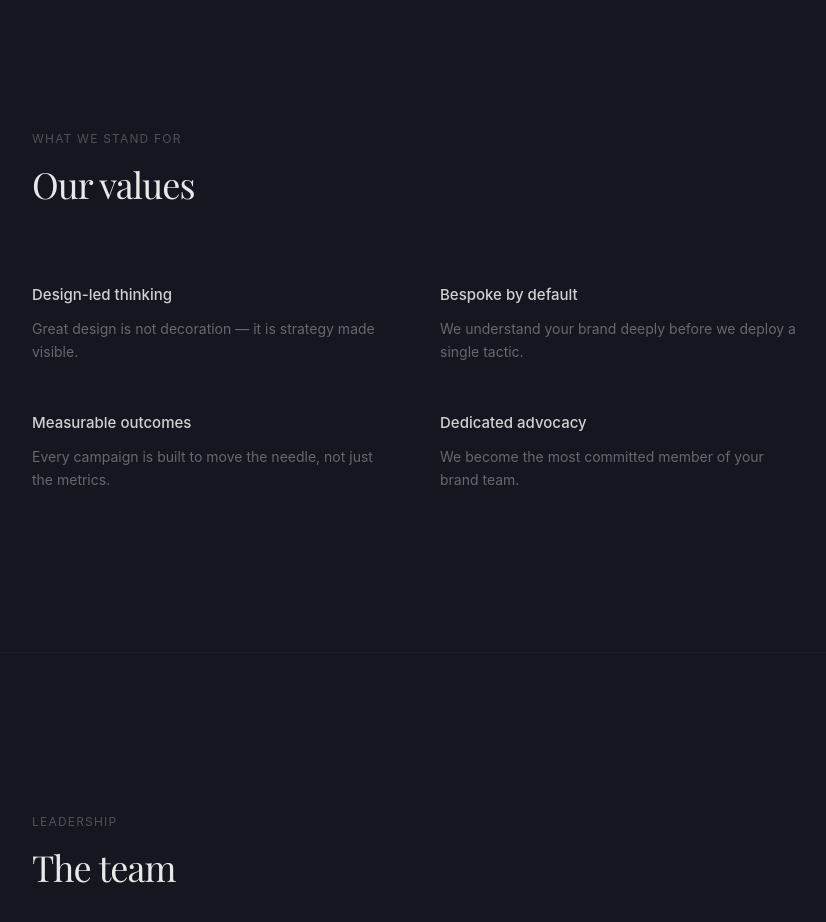
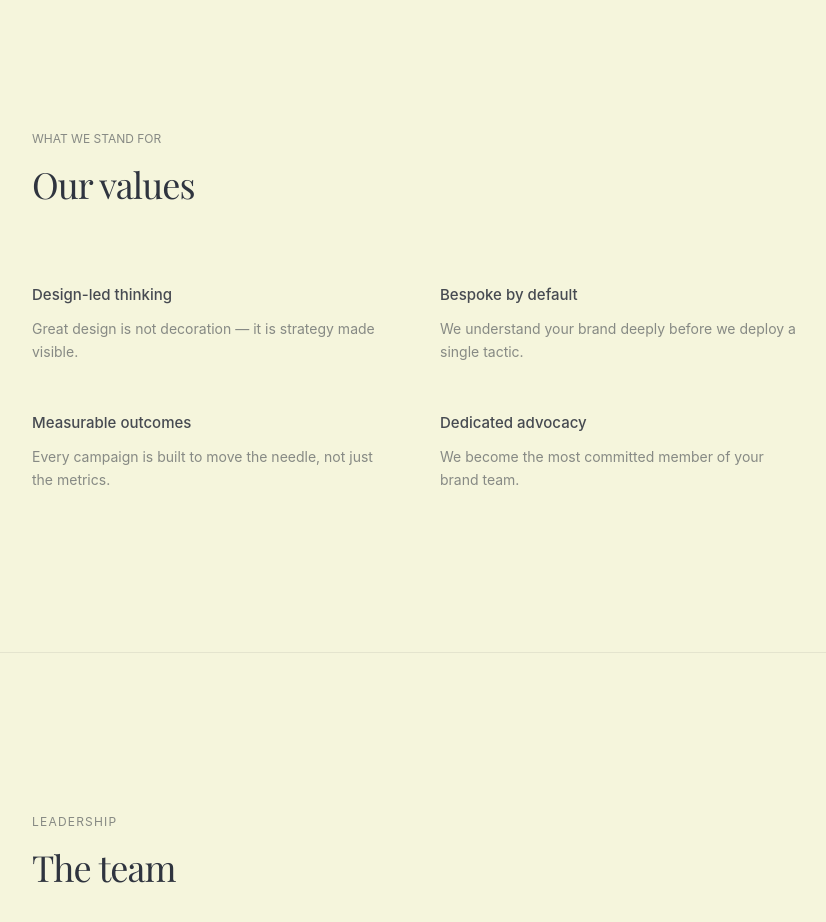
Before and after one commit to Neev2507/bluecrest, a Next.js app: page /about in a window 1280 px wide. Shown: the part 1220-2142 px from the top of the page, without its empty margins (224-1050 px from the left). Built offline with nearby package versions, Linux system fonts and the light colour scheme; a web font is replaced by a local one.

Commit message:
changed styline

```diff
--- a/app/about/page.tsx
+++ b/app/about/page.tsx
@@ -34,19 +34,19 @@ function AboutNav() {
 
   return (
     <nav className={`fixed top-0 left-0 right-0 z-50 transition-all duration-500 ${
-      scrolled ? "bg-[#14171f]/90 backdrop-blur-xl border-b border-white/[0.05]" : "bg-transparent"
+      scrolled ? "bg-[#F5F5DC]/90 backdrop-blur-xl border-b border-[#1a1f2e]/[0.08]" : "bg-transparent"
     }`}>
       <div className="mx-auto max-w-5xl px-6">
         <div className="flex h-16 items-center justify-between">
-          <Link href="/" className="font-serif text-lg text-white/90 tracking-tight">Bluecrest</Link>
+          <Link href="/" className={`font-serif text-lg tracking-tight transition-colors duration-500 ${scrolled ? "text-[#1a1f2e]/90" : "text-white/90"}`}>Bluecrest</Link>
           <div className="hidden lg:flex items-center gap-8">
-            <Link href="/" className="text-[13px] text-white/40 hover:text-white/80 transition-colors duration-200">Home</Link>
-            <Link href="/about" className="text-[13px] text-white/80 transition-colors duration-200">About</Link>
+            <Link href="/" className={`text-[13px] transition-colors duration-200 ${scrolled ? "text-[#1a1f2e]/40 hover:text-[#1a1f2e]/80" : "text-white/40 hover:text-white/80"}`}>Home</Link>
+            <Link href="/about" className={`text-[13px] transition-colors duration-200 ${scrolled ? "text-[#1a1f2e]/80" : "text-white/80"}`}>About</Link>
           </div>
-          <button onClick={scrollToContact} className="hidden lg:inline-flex items-center px-4 py-2 text-[13px] text-white/60 border border-white/[0.1] rounded-full transition-all duration-200 hover:border-white/25 hover:text-white/90">
+          <button onClick={scrollToContact} className={`hidden lg:inline-flex items-center px-4 py-2 text-[13px] rounded-full transition-all duration-200 ${scrolled ? "text-[#1a1f2e]/60 border border-[#1a1f2e]/[0.12] hover:border-[#1a1f2e]/25 hover:text-[#1a1f2e]/90" : "text-white/60 border border-white/[0.1] hover:border-white/25 hover:text-white/90"}`}>
             Get in touch
           </button>
-          <button onClick={() => setIsOpen(!isOpen)} className="flex h-9 w-9 items-center justify-center rounded-full lg:hidden hover:bg-white/[0.04] transition-colors" aria-label="Toggle menu">
+          <button onClick={() => setIsOpen(!isOpen)} className={`flex h-9 w-9 items-center justify-center rounded-full lg:hidden transition-colors ${scrolled ? "hover:bg-[#1a1f2e]/[0.06]" : "hover:bg-white/[0.04]"}`} aria-label="Toggle menu">
             <div className="flex h-4 w-5 flex-col items-center justify-center gap-[5px]">
               <span className={`h-[1px] bg-white/50 transition-all duration-300 ${isOpen ? "w-5 translate-y-[6px] rotate-45" : "w-5"}`} />
               <span className={`h-[1px] bg-white/50 transition-all duration-300 ${isOpen ? "w-0 opacity-0" : "w-5"}`} />
@@ -55,7 +55,7 @@ function AboutNav() {
           </button>
         </div>
       </div>
-      <div className={`fixed inset-0 top-16 bg-[#14171f] transition-all duration-300 lg:hidden ${isOpen ? "opacity-100 pointer-events-auto" : "opacity-0 pointer-events-none"}`}>
+      <div className={`fixed inset-0 top-16 bg-[#1a1f2e] transition-all duration-300 lg:hidden ${isOpen ? "opacity-100 pointer-events-auto" : "opacity-0 pointer-events-none"}`}>
         <div className="flex flex-col items-center gap-6 px-6 py-10">
           <Link href="/" onClick={() => setIsOpen(false)} className="text-lg text-white/60 hover:text-white">Home</Link>
           <Link href="/about" onClick={() => setIsOpen(false)} className="text-lg text-white/80">About</Link>
@@ -70,9 +70,9 @@ export default function About() {
   return (
     <div>
       <AboutNav />
-      <main className="min-h-screen bg-[#14171f]">
+      <main className="min-h-screen bg-[#F5F5DC]">
 
-        <section className="relative pt-44 pb-40 px-6">
+        <section className="relative pt-44 pb-40 px-6 bg-[#1a1f2e]">
           <div className="mx-auto max-w-3xl text-center">
             <p className="text-[13px] text-white/30 mb-8 tracking-widest uppercase">About Us</p>
             <h1 className="font-serif text-4xl sm:text-5xl lg:text-6xl text-white/90 leading-[1.15] tracking-tight text-balance">
@@ -81,51 +81,51 @@ export default function About() {
           </div>
         </section>
 
-        <section className="px-6 py-40 border-t border-white/[0.04]">
+        <section className="px-6 py-40 border-t border-[#1a1f2e]/[0.08]">
           <div className="mx-auto max-w-3xl">
-            <p className="text-[12px] text-white/25 mb-4 tracking-widest uppercase">Our story</p>
+            <p className="text-[12px] text-[#1a1f2e]/50 mb-4 tracking-widest uppercase">Our story</p>
             <div className="space-y-6">
-              <p className="text-[16px] leading-relaxed text-white/60">
+              <p className="text-[16px] leading-relaxed text-[#1a1f2e]/70">
                 Bluecrest Media is a full-service digital media and marketing agency incorporated in September 2025 and headquartered in India. Founded on the conviction that great design, compelling content, and technical excellence must operate in concert, we partner with businesses across sectors to build purposeful, high-impact digital presences.
               </p>
-              <p className="text-[16px] leading-relaxed text-white/40">
+              <p className="text-[16px] leading-relaxed text-[#1a1f2e]/50">
                 We offer an integrated suite of services spanning social media management, content strategy, website development, and search engine optimisation — each executed with a commitment to creativity, precision, and measurable outcomes.
               </p>
-              <p className="text-[16px] leading-relaxed text-white/40">
+              <p className="text-[16px] leading-relaxed text-[#1a1f2e]/50">
                 Bluecrest Media operates on a bespoke model, prioritising a deep understanding of each client's brand identity and business objectives before deploying strategy. The result is not merely digital visibility, but meaningful engagement that translates into bottom-line results.
               </p>
             </div>
           </div>
         </section>
 
-        <section className="px-6 py-40 border-t border-white/[0.04]">
+        <section className="px-6 py-40 border-t border-[#1a1f2e]/[0.08]">
           <div className="mx-auto max-w-3xl">
-            <p className="text-[12px] text-white/25 mb-4 tracking-widest uppercase">What we stand for</p>
-            <h2 className="font-serif text-3xl sm:text-4xl text-white/90 tracking-tight mb-20">Our values</h2>
+            <p className="text-[12px] text-[#1a1f2e]/50 mb-4 tracking-widests uppercase">What we stand for</p>
+            <h2 className="font-serif text-3xl sm:text-4xl text-[#1a1f2e]/90 tracking-tight mb-20">Our values</h2>
             <div className="grid sm:grid-cols-2 gap-12">
               {values.map((value) => (
                 <div key={value.title}>
-                  <h3 className="text-[15px] font-medium text-white/80 mb-3">{value.title}</h3>
-                  <p className="text-[14px] leading-relaxed text-white/35">{value.description}</p>
+                  <h3 className="text-[15px] font-medium text-[#1a1f2e]/80 mb-3">{value.title}</h3>
+                  <p className="text-[14px] leading-relaxed text-[#1a1f2e]/50">{value.description}</p>
                 </div>
               ))}
             </div>
           </div>
         </section>
 
-        <section className="px-6 py-40 border-t border-white/[0.04]">
+        <section className="px-6 py-40 border-t border-[#1a1f2e]/[0.08]">
           <div className="mx-auto max-w-3xl">
-            <p className="text-[12px] text-white/25 mb-4 tracking-widest uppercase">Leadership</p>
-            <h2 className="font-serif text-3xl sm:text-4xl text-white/90 tracking-tight mb-20">The team</h2>
+            <p className="text-[12px] text-[#1a1f2e]/50 mb-4 tracking-widest uppercase">Leadership</p>
+            <h2 className="font-serif text-3xl sm:text-4xl text-[#1a1f2e]/90 tracking-tight mb-20">The team</h2>
             <div className="grid sm:grid-cols-3 gap-10">
               {leadership.map((person) => (
-                <div key={person.name} className="border-t border-white/[0.06] pt-6">
-                  <h3 className="text-[15px] font-medium text-white/80 mb-1">{person.name}</h3>
-                  <p className="text-[13px] text-white/30">{person.title}</p>
+                <div key={person.name} className="border-t border-[#1a1f2e]/[0.08] pt-6">
+                  <h3 className="text-[15px] font-medium text-[#1a1f2e]/80 mb-1">{person.name}</h3>
+                  <p className="text-[13px] text-[#1a1f2e]/40">{person.title}</p>
                 </div>
               ))}
             </div>
-            <p className="mt-16 text-[14px] leading-relaxed text-white/35 max-w-xl">
+            <p className="mt-16 text-[14px] leading-relaxed text-[#1a1f2e]/50 max-w-xl">
               Supported by a capable middle management layer overseeing operations, general management, and visual communications — a team of young, driven professionals united by a single purpose: to become every client's most dedicated brand advocate.
             </p>
           </div>
@@ -133,7 +133,7 @@ export default function About() {
 
         <Contact />
 
-        <footer className="px-6 py-10 border-t border-white/[0.04]">
+        <footer className="px-6 py-10 bg-[#1a1f2e] border-t border-white/[0.04]">
           <div className="mx-auto max-w-5xl flex flex-col items-center gap-4">
             <span className="font-serif text-[15px] text-white/50">Bluecrest Media</span>
             <p className="text-[11px] text-white/20">&copy; 2025 Bluecrest Media. All rights reserved.</p>
--- a/app/globals.css
+++ b/app/globals.css
@@ -4,39 +4,39 @@
 @custom-variant dark (&:is(.dark *));
 
 :root {
-  --background: #14171f;
-  --foreground: #f5f5f5;
-  --card: #1a1d26;
-  --card-foreground: #f5f5f5;
-  --popover: #14171f;
-  --popover-foreground: #f5f5f5;
-  --primary: #00D4FF;
-  --primary-foreground: #14171f;
-  --secondary: #1e2129;
-  --secondary-foreground: #f5f5f5;
-  --muted: #1e2129;
-  --muted-foreground: rgba(245, 245, 245, 0.5);
-  --accent: #00D4FF;
-  --accent-foreground: #14171f;
+  --background: #F5F5DC;
+  --foreground: #1a1f2e;
+  --card: #ebe8ca;
+  --card-foreground: #1a1f2e;
+  --popover: #F5F5DC;
+  --popover-foreground: #1a1f2e;
+  --primary: #305CDE;
+  --primary-foreground: #ffffff;
+  --secondary: #e8e5cd;
+  --secondary-foreground: #1a1f2e;
+  --muted: #e8e5cd;
+  --muted-foreground: rgba(26, 31, 46, 0.5);
+  --accent: #305CDE;
+  --accent-foreground: #ffffff;
   --destructive: oklch(0.577 0.245 27.325);
   --destructive-foreground: oklch(0.577 0.245 27.325);
-  --border: rgba(255, 255, 255, 0.06);
-  --input: rgba(255, 255, 255, 0.06);
-  --ring: rgba(0, 212, 255, 0.3);
-  --chart-1: #00D4FF;
+  --border: rgba(26, 31, 46, 0.08);
+  --input: rgba(26, 31, 46, 0.08);
+  --ring: rgba(48, 92, 222, 0.3);
+  --chart-1: #305CDE;
   --chart-2: oklch(0.6 0.118 184.704);
   --chart-3: oklch(0.398 0.07 227.392);
   --chart-4: oklch(0.828 0.189 84.429);
   --chart-5: oklch(0.769 0.188 70.08);
   --radius: 0.5rem;
-  --sidebar: #14171f;
-  --sidebar-foreground: #f5f5f5;
-  --sidebar-primary: #00D4FF;
-  --sidebar-primary-foreground: #14171f;
-  --sidebar-accent: #1e2129;
-  --sidebar-accent-foreground: #f5f5f5;
-  --sidebar-border: rgba(255, 255, 255, 0.06);
-  --sidebar-ring: rgba(0, 212, 255, 0.3);
+  --sidebar: #F5F5DC;
+  --sidebar-foreground: #1a1f2e;
+  --sidebar-primary: #305CDE;
+  --sidebar-primary-foreground: #ffffff;
+  --sidebar-accent: #e8e5cd;
+  --sidebar-accent-foreground: #1a1f2e;
+  --sidebar-border: rgba(26, 31, 46, 0.08);
+  --sidebar-ring: rgba(48, 92, 222, 0.3);
 }
 
 @theme inline {
@@ -97,6 +97,6 @@ html {
 
 /* Custom selection color */
 ::selection {
-  background: rgba(0, 212, 255, 0.15);
-  color: white;
+  background: rgba(48, 92, 222, 0.15);
+  color: #1a1f2e;
 }
```
Also changed, not shown: app/page.tsx (+40 -40 lines), components/contact.tsx (+17 -17 lines), components/navbar.tsx (+6 -6 lines).
